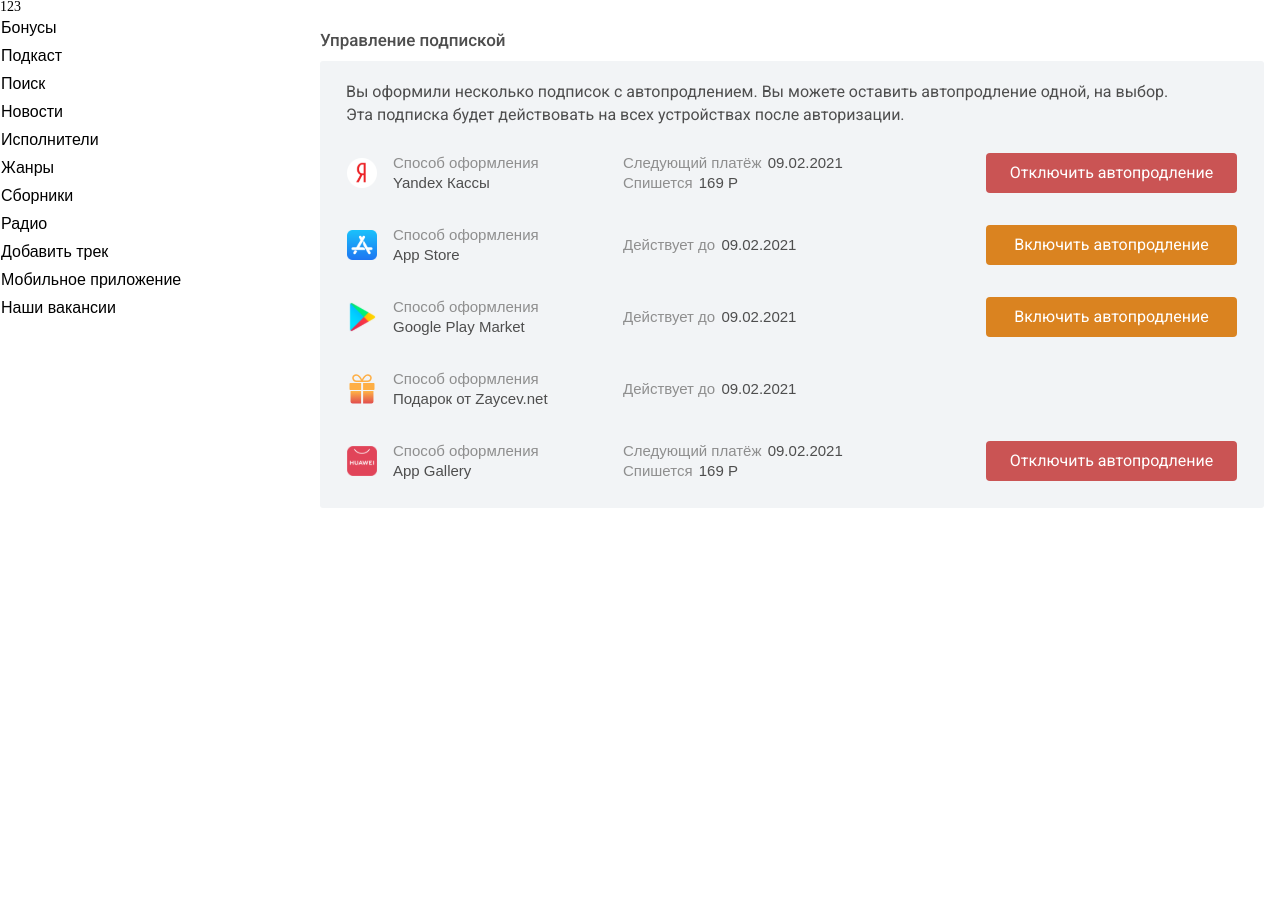
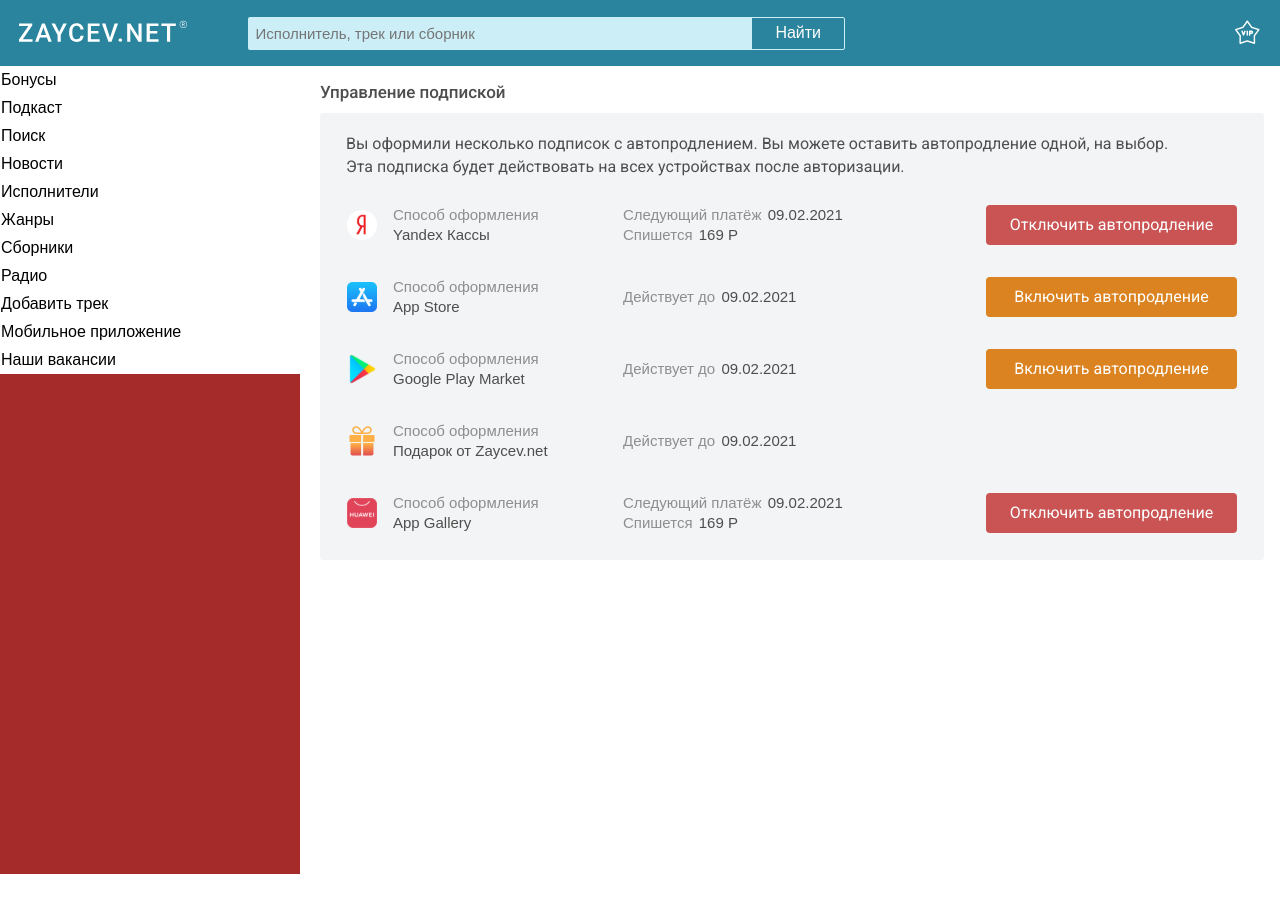
Before and after one commit to NikitaPakhomov/Zaycev-test, a React (Create React App) app: page / in a window 1280 px wide. Shown: the top 912 px of the page. Built offline with nearby package versions, Linux system fonts and the light colour scheme.

Commit message:
header 50/50

```diff
--- a/src/App.jsx
+++ b/src/App.jsx
@@ -4,10 +4,10 @@
   StyledContainer,
   StyledContent,
   StyledLeftBar,
+  StyledHeader,
   StyledSubscriptions,
   StyledSideBarMenu,
   StyledBanner,
-  StyledHeader,
 } from './styled.app';
 
 const App = () => {
@@ -19,7 +19,7 @@
           <StyledLeftBar>
             <StyledSideBarMenu />
             <StyledBanner bannerHeight="250px" />
-            <StyledBanner bannerHeight="600px" />
+            <StyledBanner bannerHeight="250px" />
           </StyledLeftBar>
           <StyledSubscriptions />
         </StyledContent>
--- a/src/components/Banner/index.jsx
+++ b/src/components/Banner/index.jsx
@@ -3,7 +3,9 @@
 import {StyledBanner} from './styled.index';
 
 const Banner = (props) => {
-  return <StyledBanner bannerHeight={props.bannerHeight}></StyledBanner>;
+  return (
+    <StyledBanner {...props} bannerHeight={props.bannerHeight}></StyledBanner>
+  );
 };
 
 export default Banner;
--- /dev/null
+++ b/src/components/Header/HeaderComponents/Logo.jsx
@@ -0,0 +1,26 @@
+import React from 'react';
+
+const Logo = () => {
+  return (
+    <svg width="25" height="24" viewBox="0 0 25 24">
+      <path
+        d="M24.5453 9.44297C24.4745 9.22501 24.3027 9.05463 24.0841 8.98579L17.1116 6.78861L12.8673 0.836301C12.7342 0.649743 12.5192 0.53894 12.29 0.53894C12.0608 0.53894 11.8458 0.649743 11.7127 0.836301L7.46839 6.78861L0.495966 8.98584C0.277338 9.05473 0.105565 9.22506 0.0347056 9.44302C-0.0361061 9.66092 0.00278034 9.89971 0.139123 10.0839L4.4885 15.9598L4.42354 23.2701C4.42152 23.4993 4.53036 23.7153 4.71581 23.85C4.90127 23.9848 5.14039 24.0215 5.35768 23.9487L12.29 21.628L19.2224 23.9487C19.2959 23.9733 19.3719 23.9854 19.4475 23.9854C19.5953 23.9854 19.7416 23.9391 19.8643 23.8499C20.0497 23.7152 20.1586 23.4992 20.1565 23.2701L20.0916 15.9598L24.441 10.0839C24.5773 9.89972 24.6161 9.66092 24.5453 9.44297ZM18.8105 15.3069C18.719 15.4307 18.6701 15.581 18.6714 15.735L18.7296 22.2883L12.5151 20.2079C12.4421 20.1834 12.3661 20.1712 12.29 20.1712C12.214 20.1712 12.1379 20.1834 12.0649 20.2079L5.85043 22.2883L5.90867 15.735C5.91006 15.581 5.86119 15.4307 5.76954 15.3069L1.87053 10.0395L8.12101 8.06975C8.26792 8.02347 8.39581 7.93057 8.4852 7.80513L12.29 2.46924L16.0948 7.80518C16.1843 7.93057 16.3121 8.02347 16.459 8.0698L22.7095 10.0395L18.8105 15.3069Z"
+        fill="white"
+      ></path>
+      <path
+        d="M12.2901 10.6077C11.8985 10.6077 11.5811 10.9252 11.5811 11.3168V15.0983C11.5811 15.4899 11.8985 15.8073 12.2901 15.8073C12.6817 15.8073 12.9991 15.4898 12.9991 15.0983V11.3168C12.9991 10.9252 12.6817 10.6077 12.2901 10.6077Z"
+        fill="white"
+      ></path>
+      <path
+        d="M16.5442 10.6077H14.6534C14.2618 10.6077 13.9443 10.9252 13.9443 11.3168V15.0983C13.9443 15.4899 14.2618 15.8073 14.6534 15.8073C15.0449 15.8073 15.3624 15.4899 15.3624 15.0983V13.9166H16.5442C17.4564 13.9166 18.1986 13.1744 18.1986 12.2621C18.1986 11.3498 17.4564 10.6077 16.5442 10.6077ZM16.5442 12.4985H15.3624V12.0258H16.5442C16.6745 12.0258 16.7805 12.1318 16.7805 12.2621C16.7805 12.3925 16.6745 12.4985 16.5442 12.4985Z"
+        fill="white"
+      ></path>
+      <path
+        d="M10.1748 10.6528C9.80805 10.5154 9.39941 10.7011 9.26192 11.0678L8.50771 13.0789L7.75351 11.0678C7.61601 10.701 7.20737 10.5153 6.84064 10.6528C6.474 10.7903 6.28821 11.199 6.42571 11.5657L7.84376 15.3472C7.94756 15.624 8.21213 15.8073 8.50766 15.8073C8.8032 15.8073 9.06782 15.624 9.17157 15.3472L10.5896 11.5657C10.7273 11.199 10.5415 10.7903 10.1748 10.6528Z"
+        fill="white"
+      ></path>
+    </svg>
+  );
+};
+
+export default Logo;
--- a/src/components/Header/index.jsx
+++ b/src/components/Header/index.jsx
@@ -1,9 +1,53 @@
 import React from 'react';
 import PropTypes from 'prop-types';
-import {Styledheader} from './styled.index';
+import {
+  StyledHeader,
+  StyledHeaderCont,
+  StyledLogoCont,
+  StyledLogo,
+  StyledSearch,
+  StyledSearchBtn,
+  StyledSearchField,
+  StyledSearchCont,
+  StyledSearchForm,
+  StyledProfile,
+  StyledAuth,
+  StyledSubscriber,
+  StyledSubscriberLogo,
+} from './styled.index';
+import logo from '../../assets/logo.svg';
 
-const Header = () => {
-  return <Styledheader>123</Styledheader>;
+const Header = (props) => {
+  return (
+    <StyledHeader {...props}>
+      <StyledHeaderCont>
+        <StyledLogoCont>
+          <a href="/">
+            <StyledLogo src={logo} alt="logo" />
+          </a>
+        </StyledLogoCont>
+        <StyledSearchCont>
+          <StyledSearchForm>
+            <StyledSearchField>
+              <StyledSearch
+                placeholder="Исполнитель, трек или сборник"
+                autocomplete="off"
+                name="query_search"
+                type="text"
+              />
+            </StyledSearchField>
+            <StyledSearchBtn>Найти</StyledSearchBtn>
+          </StyledSearchForm>
+        </StyledSearchCont>
+        <StyledProfile>
+          <StyledSubscriber>
+            <StyledSubscriberLogo />
+          </StyledSubscriber>
+          <StyledAuth />
+        </StyledProfile>
+      </StyledHeaderCont>
+    </StyledHeader>
+  );
 };
 
 export default Header;
--- a/src/components/Header/styled.index.js
+++ b/src/components/Header/styled.index.js
@@ -1,6 +1,98 @@
 import styled, {css} from 'styled-components';
+import Logo from './HeaderComponents/Logo';
 
-export const Styledheader = styled.header`
+export const StyledHeader = styled.header`
+  max-width: 1280px;
+  min-width: 1280px;
+  height: 4.125em;
+  font-size: 16px;
   width: 100%;
+  font-family: Arial, sans-serif;
+`;
+export const StyledHeaderCont = styled.div`
+  display: flex;
+  width: 100%;
+  width: 1280px;
+  flex-direction: row;
+  align-items: center;
+`;
+
+export const StyledLogoCont = styled.div`
+  height: 4.125em;
+  display: flex;
+  flex-basis: 1 24%;
+  justify-content: flex-start;
+`;
+
+export const StyledLogo = styled.img`
+  display: block;
+  object-fit: contain;
+  object-position: center;
+  max-width: 100%;
+  max-height: 100%;
+`;
+
+export const StyledSearchCont = styled.div`
+  flex: 1 44%;
+  width: 100%;
+`;
+
+export const StyledSearchForm = styled.form`
+  height: 2.0625em;
+  display: flex;
+  flex-direction: row;
+`;
+
+export const StyledSearchField = styled.div`
+  width: calc(100% - 5.875em);
   height: 100%;
 `;
+
+export const StyledSearch = styled.input`
+  width: 100%;
+  color: #00a8d9;
+  font-size: 0.9375em;
+  background: #cceef7;
+  padding: 0 0.5em;
+  height: 100%;
+  border: none;
+  border-top-left-radius: 2px;
+  border-bottom-left-radius: 2px;
+  transition: background-color 0.2s, color 0.2s;
+  box-sizing: border-box;
+`;
+
+export const StyledSearchBtn = styled.button`
+  width: 5.875em;
+  border: 1px solid #cceef7;
+  border-top-right-radius: 2px;
+  border-bottom-right-radius: 2px;
+  height: 100%;
+  color: #fff;
+  cursor: pointer;
+  font-size: 1em;
+  background: #2b849d;
+  transition: background-color 0.2s;
+  margin-left: -2px;
+`;
+
+export const StyledProfile = styled.div`
+  display: flex;
+  vertical-align: middle;
+  text-align: right;
+  flex: 1 31%;
+  padding: 0 1.25em 0 0;
+  box-sizing: border-box;
+  position: relative;
+  flex-direction: row-reverse;
+  align-items: center;
+  justify-content: end;
+`;
+
+export const StyledAuth = styled.div``;
+
+export const StyledSubscriber = styled.div``;
+export const StyledSubscriberText = styled.div``;
+export const StyledSubscriberLogo = styled(Logo)`
+  color: black;
+`;
--- a/src/styled.app.js
+++ b/src/styled.app.js
@@ -32,5 +32,6 @@
 
 export const StyledHeader = styled(Header)`
   height: 66px;
+  width: 100%;
   background-color: #2b849d;
 `;
```
